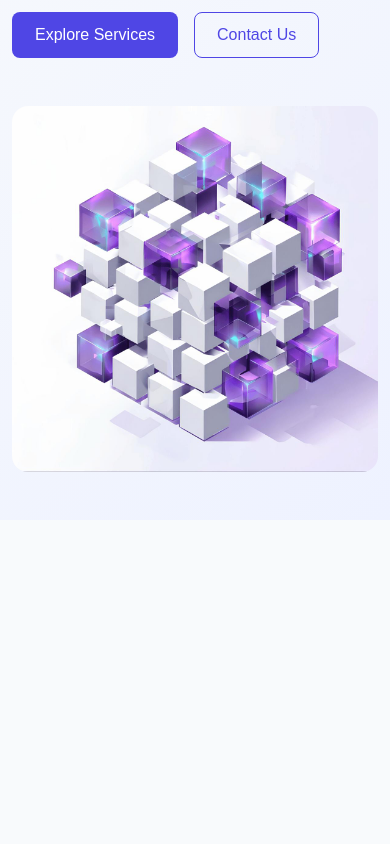
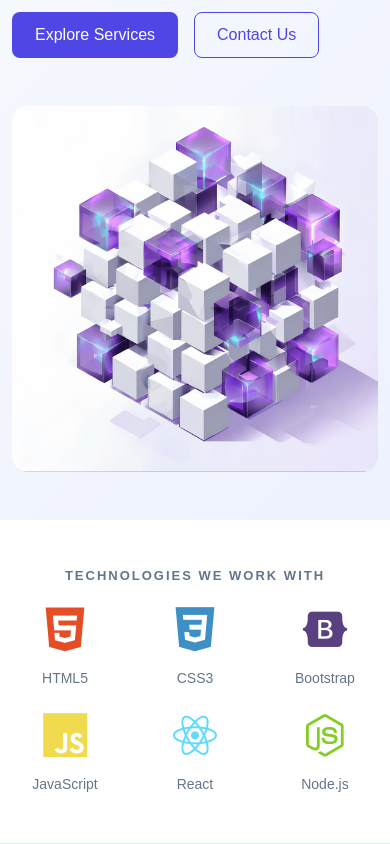
Before and after one commit to shathabargouthi55-sudo/gridsapps-bootstrap-codenest, a plain HTML site: page index.html in a window 390 px wide. Shown: the part 421-1265 px from the top of the page. Before the commit the page ends 941 px from the top, so only its background shows below. Drawn offline with nearby package versions, Linux system fonts and the light colour scheme.

Commit message:
Add responsive technologies section

```diff
--- a/css/style.css
+++ b/css/style.css
@@ -107,3 +107,32 @@ body {
     display: block;
     margin: auto;
 }
+.technologies-section {
+    background-color: var(--white-color);
+    border-bottom: 1px solid #e2e8f0;
+}
+
+.technologies-title {
+    font-size: 13px;
+    font-weight: 600;
+    letter-spacing: 2px;
+    color: #64748b;
+}
+
+.technology-item i {
+    font-size: 45px;
+    display: inline-block;
+    transition: transform 0.3s;
+}
+
+.technology-item p {
+    color: #64748b;
+    font-size: 14px;
+    font-weight: 500;
+    margin-top: 12px;
+    margin-bottom: 0;
+}
+
+.technology-item:hover i {
+    transform: translateY(-5px);
+}
--- a/index.html
+++ b/index.html
@@ -7,6 +7,7 @@
     <title>CodeNest | Home</title>
 
     <link href="https://cdn.jsdelivr.net/npm/bootstrap@5.3.3/dist/css/bootstrap.min.css" rel="stylesheet">
+    <link rel="stylesheet" href="https://cdn.jsdelivr.net/gh/devicons/devicon@v2.16.0/devicon.min.css">
 
     <link rel="stylesheet" href="css/style.css">
 </head>
@@ -159,6 +160,60 @@
             </div>
         </div>
     </section>
+    <section class="technologies-section py-5">
+    <div class="container">
+
+        <h2 class="technologies-title text-center mb-4">
+            TECHNOLOGIES WE WORK WITH
+        </h2>
+
+        <div class="row g-4 text-center">
+
+            <div class="col-4 col-md-2">
+                <div class="technology-item">
+                    <i class="devicon-html5-plain colored"></i>
+                    <p>HTML5</p>
+                </div>
+            </div>
+
+            <div class="col-4 col-md-2">
+                <div class="technology-item">
+                    <i class="devicon-css3-plain colored"></i>
+                    <p>CSS3</p>
+                </div>
+            </div>
+
+            <div class="col-4 col-md-2">
+                <div class="technology-item">
+                    <i class="devicon-bootstrap-plain colored"></i>
+                    <p>Bootstrap</p>
+                </div>
+            </div>
+
+            <div class="col-4 col-md-2">
+                <div class="technology-item">
+                    <i class="devicon-javascript-plain colored"></i>
+                    <p>JavaScript</p>
+                </div>
+            </div>
+
+            <div class="col-4 col-md-2">
+                <div class="technology-item">
+                    <i class="devicon-react-original colored"></i>
+                    <p>React</p>
+                </div>
+            </div>
+
+            <div class="col-4 col-md-2">
+                <div class="technology-item">
+                    <i class="devicon-nodejs-plain colored"></i>
+                    <p>Node.js</p>
+                </div>
+            </div>
+
+        </div>
+    </div>
+</section>
 </main>
 
     <script src="https://cdn.jsdelivr.net/npm/bootstrap@5.3.3/dist/js/bootstrap.bundle.min.js"></script>
```
